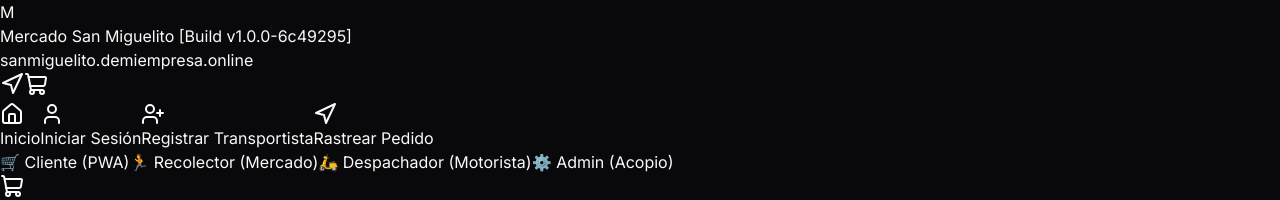
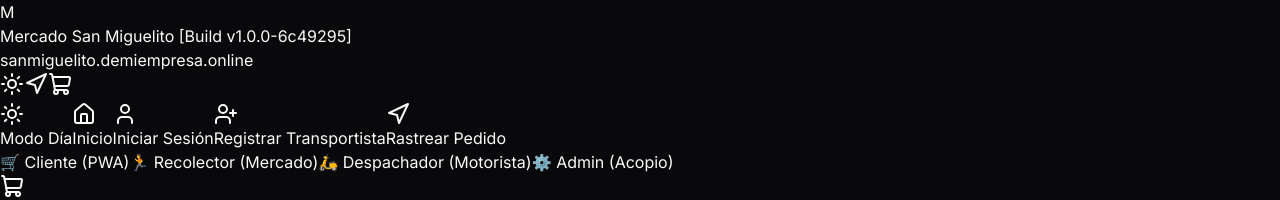
Before and after one commit to cealfarias/demiempresa, a React (Vite) app: page / in a window 1280 px wide. Both pictures are taken after a click on the button "Ver Catálogo PWA". Shown: the top 200 px of the page. Built offline with nearby package versions, Linux system fonts and the light colour scheme.

Commit message:
feat: Add interactive Day Mode (☀️ Claro) and Night Mode (🌙 Oscuro) theme switcher

```diff
--- a/src/index.css
+++ b/src/index.css
@@ -7,9 +7,20 @@
   font-family: 'Inter', system-ui, Avenir, Helvetica, Arial, sans-serif;
   line-height: 1.5;
   font-weight: 400;
+}
+
+/* Modo Noche (Oscuro) */
+html.dark, body.dark {
   color-scheme: dark;
   background-color: #09090B;
   color: #FAFAFA;
+}
+
+/* Modo Día (Claro) */
+html.light, body.light {
+  color-scheme: light;
+  background-color: #F8FAFC;
+  color: #0F172A;
 }
 
 body {
@@ -17,8 +28,7 @@ body {
   padding: 0;
   min-width: 320px;
   min-height: 100vh;
-  background-color: #09090B;
-  color: #FAFAFA;
+  transition: background-color 0.3s ease, color 0.3s ease;
 }
 
 * {
--- a/src/mercado/components/Navbar.jsx
+++ b/src/mercado/components/Navbar.jsx
@@ -1,11 +1,11 @@
 import React, { useState } from 'react';
 import { useMercado } from '../context/MercadoContext';
 import { BUILD_INFO } from '../data/mockData';
-import { ShoppingCart, Sparkles, Navigation, UserPlus, Home, User } from 'lucide-react';
+import { ShoppingCart, Sparkles, Navigation, UserPlus, Home, User, Sun, Moon } from 'lucide-react';
 import DriverRegistrationModal from './DriverRegistrationModal';
 
 export default function Navbar({ onOpenCart, onOpenTracking, onGoHome, onOpenLogin }) {
-  const { currentRole, setCurrentRole, cart } = useMercado();
+  const { currentRole, setCurrentRole, cart, theme, toggleTheme } = useMercado();
   const [isDriverModalOpen, setIsDriverModalOpen] = useState(false);
 
   const totalCartCount = cart.reduce((sum, i) => sum + i.quantity, 0);
@@ -19,7 +19,7 @@ export default function Navbar({ onOpenCart, onOpenTracking, onGoHome, onOpenLog
 
   return (
     <>
-      <header className="sticky top-0 z-40 bg-zinc-950/90 backdrop-blur-md border-b border-zinc-800 px-4 py-3 shadow-lg">
+      <header className="sticky top-0 z-40 bg-zinc-950/90 dark:bg-zinc-950/90 light:bg-white/90 backdrop-blur-md border-b border-zinc-800 dark:border-zinc-800 light:border-slate-200 px-4 py-3 shadow-lg transition-colors">
         <div className="max-w-6xl mx-auto flex flex-col md:flex-row md:items-center justify-between gap-3">
 
           {/* Brand with Concatenated Build Tag */}
@@ -33,16 +33,24 @@ export default function Navbar({ onOpenCart, onOpenTracking, onGoHome, onOpenLog
               </div>
               <div>
                 <div className="flex items-center gap-2 flex-wrap">
-                  <h1 className="font-extrabold text-base md:text-lg text-zinc-100 tracking-tight group-hover:text-amber-400 transition-colors">
-                    Mercado San Miguelito <span className="text-amber-400 font-mono text-xs font-extrabold">{BUILD_INFO.tag}</span>
+                  <h1 className="font-extrabold text-base md:text-lg text-zinc-100 dark:text-zinc-100 light:text-slate-900 tracking-tight group-hover:text-amber-500 transition-colors">
+                    Mercado San Miguelito <span className="text-amber-500 dark:text-amber-400 font-mono text-xs font-extrabold">{BUILD_INFO.tag}</span>
                   </h1>
                 </div>
-                <p className="text-xs text-zinc-400 font-mono">sanmiguelito.demiempresa.online</p>
+                <p className="text-xs text-zinc-400 dark:text-zinc-400 light:text-slate-500 font-mono">sanmiguelito.demiempresa.online</p>
               </div>
             </div>
 
-            {/* Mobile Cart & Tracking Trigger */}
+            {/* Mobile Actions (Cart, Theme, Tracking) */}
             <div className="flex items-center gap-2 md:hidden">
+              <button
+                onClick={toggleTheme}
+                title={theme === 'dark' ? 'Cambiar a Tema Día (Claro)' : 'Cambiar a Tema Noche (Oscuro)'}
+                className="p-2 rounded-xl bg-zinc-900 dark:bg-zinc-900 light:bg-slate-100 text-amber-400 border border-zinc-800 dark:border-zinc-800 light:border-slate-300"
+              >
+                {theme === 'dark' ? <Sun className="w-4 h-4 text-amber-400" /> : <Moon className="w-4 h-4 text-indigo-600" />}
+              </button>
+
               <button
                 onClick={onOpenTracking}
                 className="p-2 bg-blue-500/10 text-blue-400 border border-blue-500/30 rounded-xl hover:bg-blue-500/20 transition-all text-xs font-bold flex items-center gap-1"
@@ -67,43 +75,63 @@ export default function Navbar({ onOpenCart, onOpenTracking, onGoHome, onOpenLog
 
           {/* Action Buttons & Role Selector Tabs */}
           <div className="flex items-center gap-2 overflow-x-auto scrollbar-none">
+
+            {/* Theme Toggle Button (Day / Night) */}
+            <button
+              onClick={toggleTheme}
+              title={theme === 'dark' ? 'Cambiar a Modo Día (Claro)' : 'Cambiar a Modo Noche (Oscuro)'}
+              className="px-2.5 py-1.5 bg-zinc-900 dark:bg-zinc-900 light:bg-slate-100 text-zinc-300 dark:text-zinc-300 light:text-slate-700 border border-zinc-800 dark:border-zinc-800 light:border-slate-300 rounded-lg text-xs font-bold whitespace-nowrap transition-all flex items-center gap-1.5 hover:border-amber-500"
+            >
+              {theme === 'dark' ? (
+                <>
+                  <Sun className="w-3.5 h-3.5 text-amber-400" />
+                  <span>Modo Día</span>
+                </>
+              ) : (
+                <>
+                  <Moon className="w-3.5 h-3.5 text-indigo-600" />
+                  <span>Modo Noche</span>
+                </>
+              )}
+            </button>
+
             <button
               onClick={onGoHome}
-              className="px-2.5 py-1.5 bg-zinc-900 hover:bg-zinc-800 text-zinc-300 border border-zinc-800 rounded-lg text-xs font-bold whitespace-nowrap transition-all flex items-center gap-1"
+              className="px-2.5 py-1.5 bg-zinc-900 dark:bg-zinc-900 light:bg-slate-100 text-zinc-300 dark:text-zinc-300 light:text-slate-700 border border-zinc-800 dark:border-zinc-800 light:border-slate-300 rounded-lg text-xs font-bold whitespace-nowrap transition-all flex items-center gap-1"
             >
               <Home className="w-3.5 h-3.5 text-amber-400" /> Inicio
             </button>
 
             <button
               onClick={onOpenLogin}
-              className="px-2.5 py-1.5 bg-zinc-900 hover:bg-zinc-800 text-zinc-300 border border-zinc-800 rounded-lg text-xs font-bold whitespace-nowrap transition-all flex items-center gap-1"
+              className="px-2.5 py-1.5 bg-zinc-900 dark:bg-zinc-900 light:bg-slate-100 text-zinc-300 dark:text-zinc-300 light:text-slate-700 border border-zinc-800 dark:border-zinc-800 light:border-slate-300 rounded-lg text-xs font-bold whitespace-nowrap transition-all flex items-center gap-1"
             >
               <User className="w-3.5 h-3.5 text-blue-400" /> Iniciar Sesión
             </button>
 
             <button
               onClick={() => setIsDriverModalOpen(true)}
-              className="px-3 py-1.5 bg-blue-600/20 text-blue-300 border border-blue-500/30 hover:bg-blue-600/30 rounded-lg text-xs font-bold whitespace-nowrap transition-all flex items-center gap-1.5"
+              className="px-3 py-1.5 bg-blue-600/20 text-blue-400 dark:text-blue-300 light:text-blue-600 border border-blue-500/30 hover:bg-blue-600/30 rounded-lg text-xs font-bold whitespace-nowrap transition-all flex items-center gap-1.5"
             >
               <UserPlus className="w-3.5 h-3.5" /> Registrar Transportista
             </button>
 
             <button
               onClick={onOpenTracking}
-              className="px-3 py-1.5 bg-emerald-600/20 text-emerald-300 border border-emerald-500/30 hover:bg-emerald-600/30 rounded-lg text-xs font-bold whitespace-nowrap transition-all flex items-center gap-1.5"
+              className="px-3 py-1.5 bg-emerald-600/20 text-emerald-400 dark:text-emerald-300 light:text-emerald-600 border border-emerald-500/30 hover:bg-emerald-600/30 rounded-lg text-xs font-bold whitespace-nowrap transition-all flex items-center gap-1.5"
             >
               <Navigation className="w-3.5 h-3.5" /> Rastrear Pedido
             </button>
 
-            <div className="flex items-center gap-1 bg-zinc-900/80 p-1 rounded-xl border border-zinc-800">
+            <div className="flex items-center gap-1 bg-zinc-900/80 dark:bg-zinc-900/80 light:bg-slate-100 p-1 rounded-xl border border-zinc-800 dark:border-zinc-800 light:border-slate-300">
               {roles.map((r) => (
                 <button
                   key={r.id}
                   onClick={() => setCurrentRole(r.id)}
                   className={`px-2.5 py-1.5 rounded-lg text-xs font-semibold whitespace-nowrap transition-all ${
                     currentRole === r.id
-                      ? 'bg-zinc-800 text-zinc-100 shadow-sm border border-zinc-700 font-bold'
-                      : 'text-zinc-400 hover:text-zinc-200 hover:bg-zinc-800/50'
+                      ? 'bg-zinc-800 dark:bg-zinc-800 light:bg-white text-zinc-100 dark:text-zinc-100 light:text-slate-900 shadow-sm border border-zinc-700 dark:border-zinc-700 light:border-slate-300 font-bold'
+                      : 'text-zinc-400 dark:text-zinc-400 light:text-slate-600 hover:text-zinc-200 hover:bg-zinc-800/50'
                   }`}
                 >
                   {r.label}
--- a/src/mercado/context/MercadoContext.jsx
+++ b/src/mercado/context/MercadoContext.jsx
@@ -12,6 +12,30 @@ export const MercadoProvider = ({ children }) => {
   const [paymentMethod, setPaymentMethod] = useState('transfer365');
   const [customerAddress, setCustomerAddress] = useState('Colonia Layco, Pasaje 2, Casa #14, San Salvador');
 
+  // Theme state: 'dark' (noche) | 'light' (día)
+  const [theme, setTheme] = useState(() => {
+    return localStorage.getItem('msm_theme') || 'dark';
+  });
+
+  const toggleTheme = () => {
+    setTheme((prev) => {
+      const nextTheme = prev === 'dark' ? 'light' : 'dark';
+      localStorage.setItem('msm_theme', nextTheme);
+      return nextTheme;
+    });
+  };
+
+  useEffect(() => {
+    const root = document.documentElement;
+    if (theme === 'dark') {
+      root.classList.add('dark');
+      root.classList.remove('light');
+    } else {
+      root.classList.add('light');
+      root.classList.remove('dark');
+    }
+  }, [theme]);
+
   // Drivers registry
   const [repartidores, setRepartidores] = useState(REPARTIDORES_INICIALES);
 
@@ -23,7 +47,7 @@ export const MercadoProvider = ({ children }) => {
     {
       id: 'MSM-1001',
       date: new Date().toLocaleTimeString([], { hour: '2-digit', minute: '2-digit' }),
-      status: 'En Camino', // 'Pago Confirmado' | 'En Recolección' | 'En Centro Acopio' | 'En Camino' | 'Entregado' | 'Cancelado'
+      status: 'En Camino',
       paymentMethod: 'Transfer365 Móvil (Davivienda 6989-3101)',
       deliveryType: 'domicilio',
       qrCode: 'QR-MSM-1001-XYZ',
@@ -119,15 +143,13 @@ export const MercadoProvider = ({ children }) => {
 
   const clearCart = () => setCart([]);
 
-  // Calculate cart totals with 10% App Commission
   const subtotal = cart.reduce((sum, item) => sum + item.price * item.quantity, 0);
-  const appCommission = Number((subtotal * 0.10).toFixed(2)); // 10% App Commission
+  const appCommission = Number((subtotal * 0.10).toFixed(2));
   const deliveryFee = deliveryType === 'domicilio' ? (subtotal > 0 ? 1.75 : 0) : 0;
   const tipCollector = Number((tipAmount / 2).toFixed(2));
   const tipDispatcher = Number((tipAmount - tipCollector).toFixed(2));
   const grandTotal = subtotal + appCommission + deliveryFee + tipAmount;
 
-  // Create new Order
   const createOrder = () => {
     if (cart.length === 0) return null;
 
@@ -173,17 +195,15 @@ export const MercadoProvider = ({ children }) => {
     return newOrder;
   };
 
-  // Cancel order logic with 20% admin fee
   const cancelOrder = (orderId) => {
     setOrders((prev) =>
       prev.map((order) => {
         if (order.id === orderId) {
-          // Cancellation only allowed if runner hasn't collected items yet
           const canCancel = order.status === 'Pago Confirmado' || order.status === 'En Recolección';
           if (!canCancel) return order;
 
-          const penaltyFee = Number((order.total * 0.20).toFixed(2)); // 20% Fee
-          const refundAmount = Number((order.total * 0.80).toFixed(2)); // 80% Refund
+          const penaltyFee = Number((order.total * 0.20).toFixed(2));
+          const refundAmount = Number((order.total * 0.80).toFixed(2));
 
           return {
             ...order,
@@ -198,7 +218,6 @@ export const MercadoProvider = ({ children }) => {
     );
   };
 
-  // Emergency Incident Protocol
   const reportIncident = (orderId, note) => {
     setOrders((prev) =>
       prev.map((order) => {
@@ -219,7 +238,6 @@ export const MercadoProvider = ({ children }) => {
     );
   };
 
-  // Collector actions
   const toggleItemCollected = (orderId, productId) => {
     setOrders((prev) =>
       prev.map((order) => {
@@ -239,7 +257,6 @@ export const MercadoProvider = ({ children }) => {
     );
   };
 
-  // Status transitions
   const updateOrderStatus = (orderId, newStatus) => {
     setOrders((prev) =>
       prev.map((order) => (order.id === orderId ? { ...order, status: newStatus } : order))
@@ -249,6 +266,8 @@ export const MercadoProvider = ({ children }) => {
   return (
     <MercadoContext.Provider
       value={{
+        theme,
+        toggleTheme,
         currentRole,
         setCurrentRole,
         selectedMarket,
```
